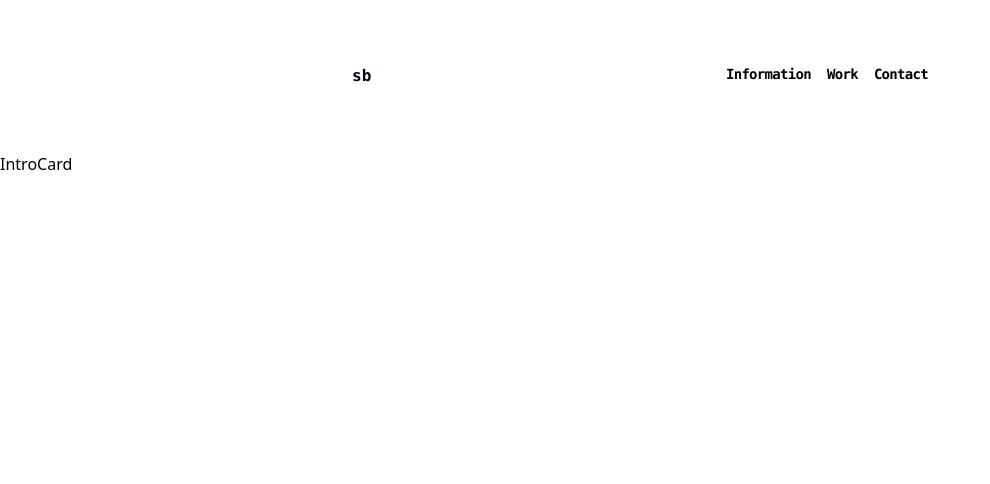
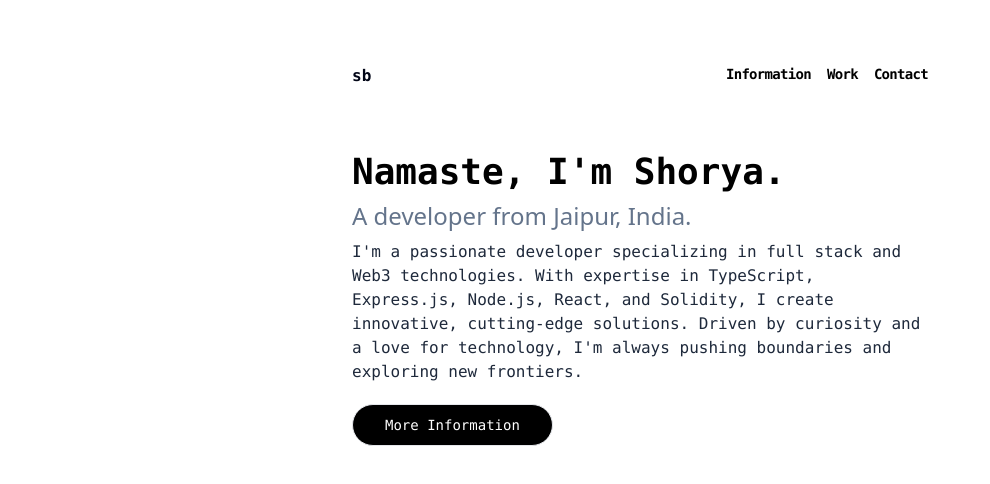
Before and after one commit to bajshorya/Portfolio, a React (Vite) app: page / in a window 1280 px wide. Shown: the top 484 px of the page, without its empty margins (0-990 px from the left). Built offline with nearby package versions, Linux system fonts and the light colour scheme.

Commit message:
intro card

```diff
--- a/src/Components/IntroCard.jsx
+++ b/src/Components/IntroCard.jsx
@@ -1,7 +1,30 @@
-import React from 'react'
+import React from "react";
+import { Link } from "react-router-dom";
 
 export const IntroCard = () => {
   return (
-    <div>IntroCard</div>
-  )
-}
+    <div>
+      <div className="text-4xl font-bold font-mono ">Namaste, I'm Shorya.</div>
+      <div className="text-2xl text-slate-500 font-thin mt-2">
+        A developer from Jaipur, India.
+      </div>
+      <div className="text-slate-800 font-mono mt-2">
+        I'm a passionate developer specializing in full stack and Web3
+        technologies. With expertise in TypeScript, Express.js, Node.js, React,
+        and Solidity, I create innovative, cutting-edge solutions. Driven by
+        curiosity and a love for technology, I'm always pushing boundaries and
+        exploring new frontiers.
+      </div>
+      <div className="">
+        <Link to="/info">
+          <button
+            type="button"
+            className="py-2.5 px-8  mb-2 mt-5 text-sm font-mono font-medium text-white focus:outline-none bg-black  rounded-full border border-gray-200 hover:bg-gray-100 hover:text-slate-600 focus:z-10 focus:ring-4 focus:ring-gray-100 transition ease-in-out delay-150  hover:-translate-y-1"
+          >
+            More Information
+          </button>
+        </Link>
+      </div>
+    </div>
+  );
+};
--- a/src/pages/Home.jsx
+++ b/src/pages/Home.jsx
@@ -5,8 +5,10 @@ import { Navbar } from "../Components/Navbar";
 export const Home = () => {
   return (
     <div>
-      <Navbar />
-      <IntroCard />
+      <div className="max-w-2xl lg:max-w-xl mx-auto">
+        <Navbar />
+        <IntroCard />
+      </div>
     </div>
   );
 };
```
